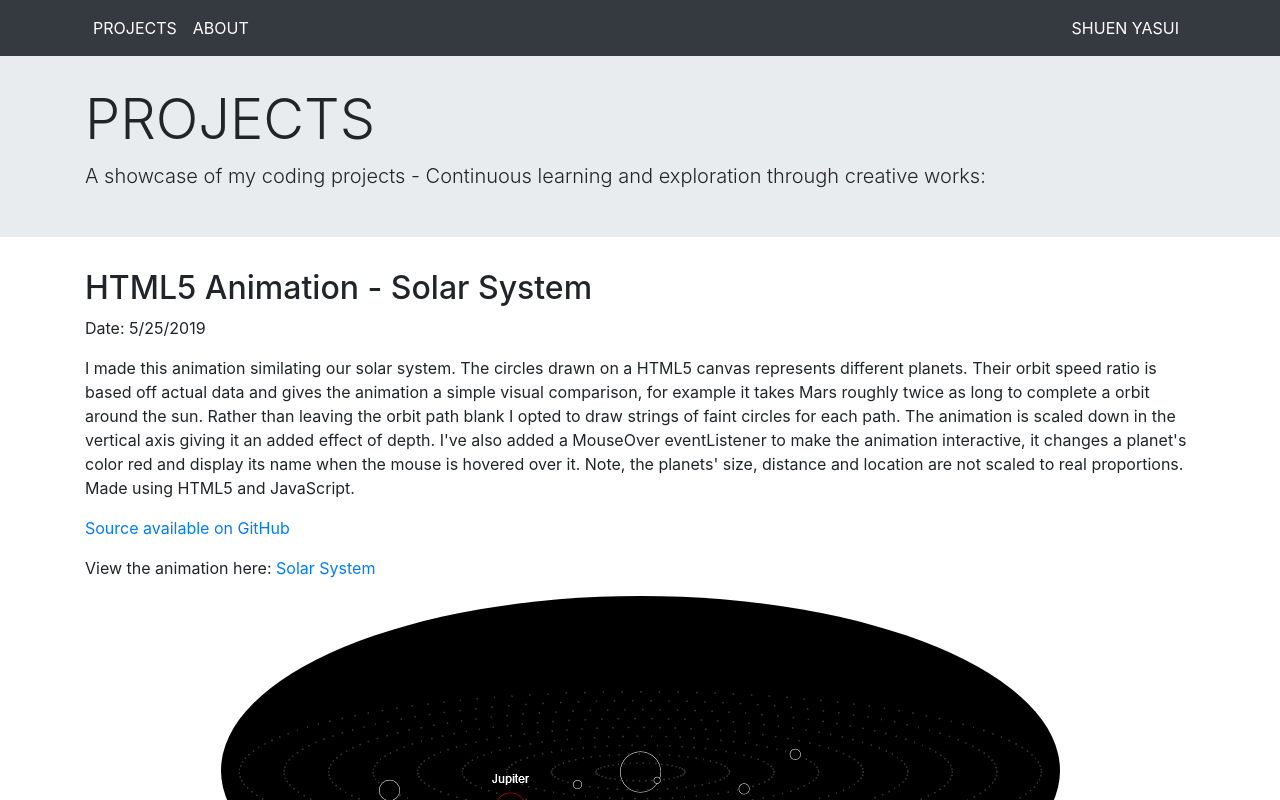
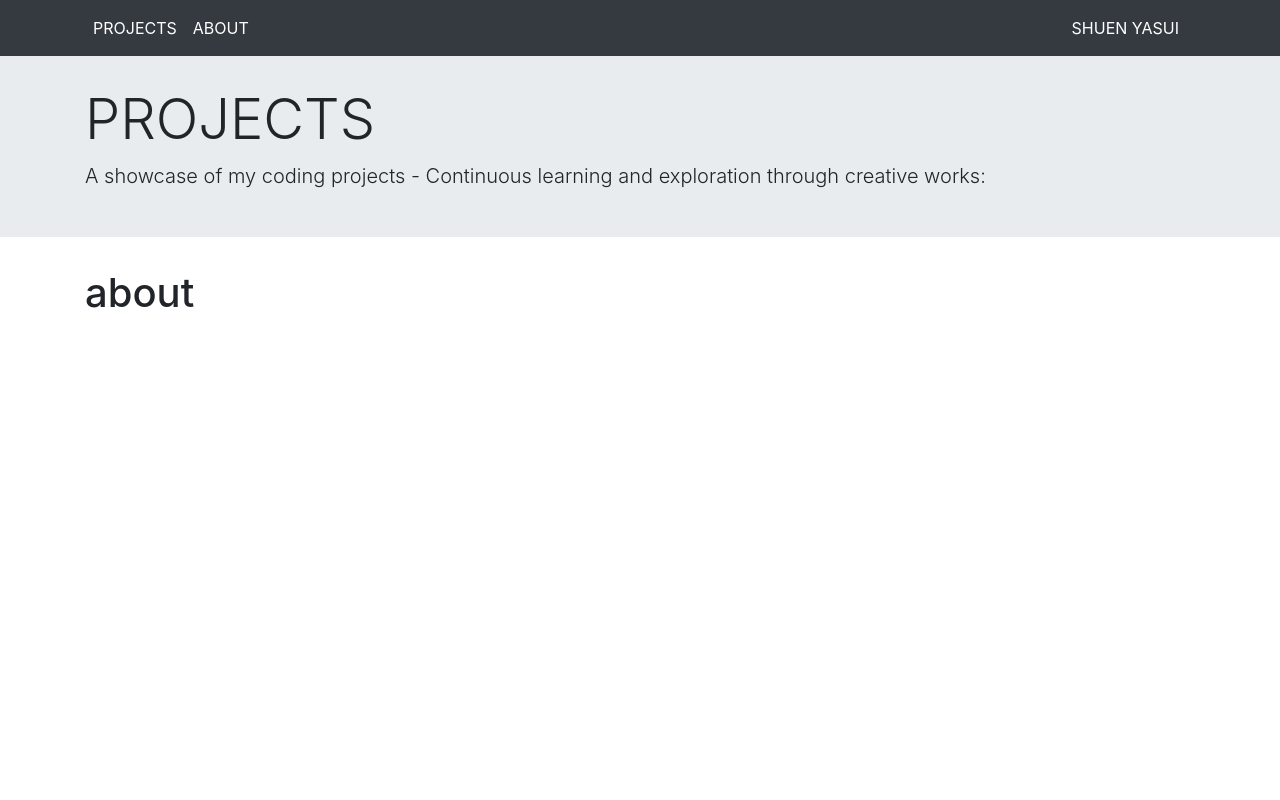
Before and after one commit to shuen-yasui/shuenyasui.com, a React (Create React App) app: page / in a window 1280 px wide. Both pictures are taken after a click on the button "ABOUT". Shown: the top 800 px of the page. Built offline with nearby package versions, Linux system fonts and the light colour scheme.

Commit message:
Converted App into a React Component. Implement state change for mouseclick event.

```diff
--- a/src/App.js
+++ b/src/App.js
@@ -1,16 +1,29 @@
-import React from 'react';
+import React, { Component } from 'react';
 import ProjectEntry from './ProjectEntry';
 import Jumbotron from 'react-bootstrap/Jumbotron'
 import Container from 'react-bootstrap/Container'
 import Navbar from 'react-bootstrap/Navbar'
 import Nav from 'react-bootstrap/Nav'
 
-let pageState = null;
+class App extends Component {
+  constructor(props){
+    super(props);
+    this.pageState = <ProjectEntry />;
 
-function App() {
-
-  pageState = <ProjectEntry />;
-
+  }
+  onMouseClick(e,p){
+    switch (p) {
+      case "projects":
+        this.setState(this.pageState = <ProjectEntry />);
+        break;
+      case "about":
+        this.setState(this.pageState = <h1>about</h1>);
+        break;
+      default:
+        this.setState(this.pageState = null);
+    }
+  }
+  render(){
     return (
       <div className="App">
         <header className="App-header">
@@ -19,8 +32,8 @@ function App() {
               <Navbar.Toggle aria-controls="responsive-navbar-nav" />
               <Navbar.Collapse id="responsive-navbar-nav">
                 <Nav className="mr-auto">
-                <Nav.Link href="#" onClick={(e) => onMouseClick(e,"projects")}>PROJECTS</Nav.Link>
-                <Nav.Link href="#" onClick={(e) => onMouseClick(e,"about")}>ABOUT</Nav.Link>
+                  <Nav.Link href="#" onClick={(e) => this.onMouseClick(e,"projects")}>PROJECTS</Nav.Link>
+                  <Nav.Link href="#" onClick={(e) => this.onMouseClick(e,"about")}>ABOUT</Nav.Link>
                 </Nav>
                 <Navbar.Brand>SHUEN YASUI</Navbar.Brand>
               </Navbar.Collapse>
@@ -33,14 +46,11 @@ function App() {
             </Container>
           </Jumbotron>
           <Container>
-          {pageState}
+            {this.pageState}
           </Container>
         </header>
       </div>
     );
   }
-function onMouseClick(e,type){
-  console.log("clicked ",type);
 }
-
 export default App;
--- a/src/ProjectEntry.js
+++ b/src/ProjectEntry.js
@@ -5,7 +5,9 @@ import Image from 'react-bootstrap/Image';
 class ProjectEntry extends Component {
   constructor(props){
     super(props)
-    console.log("const", this);
+  }
+  getTitle(){
+    return "Title";
   }
   render() {
     let readData = Jdata.map((data) => {
```
Lines whose indentation alone changed are shown as unchanged.
